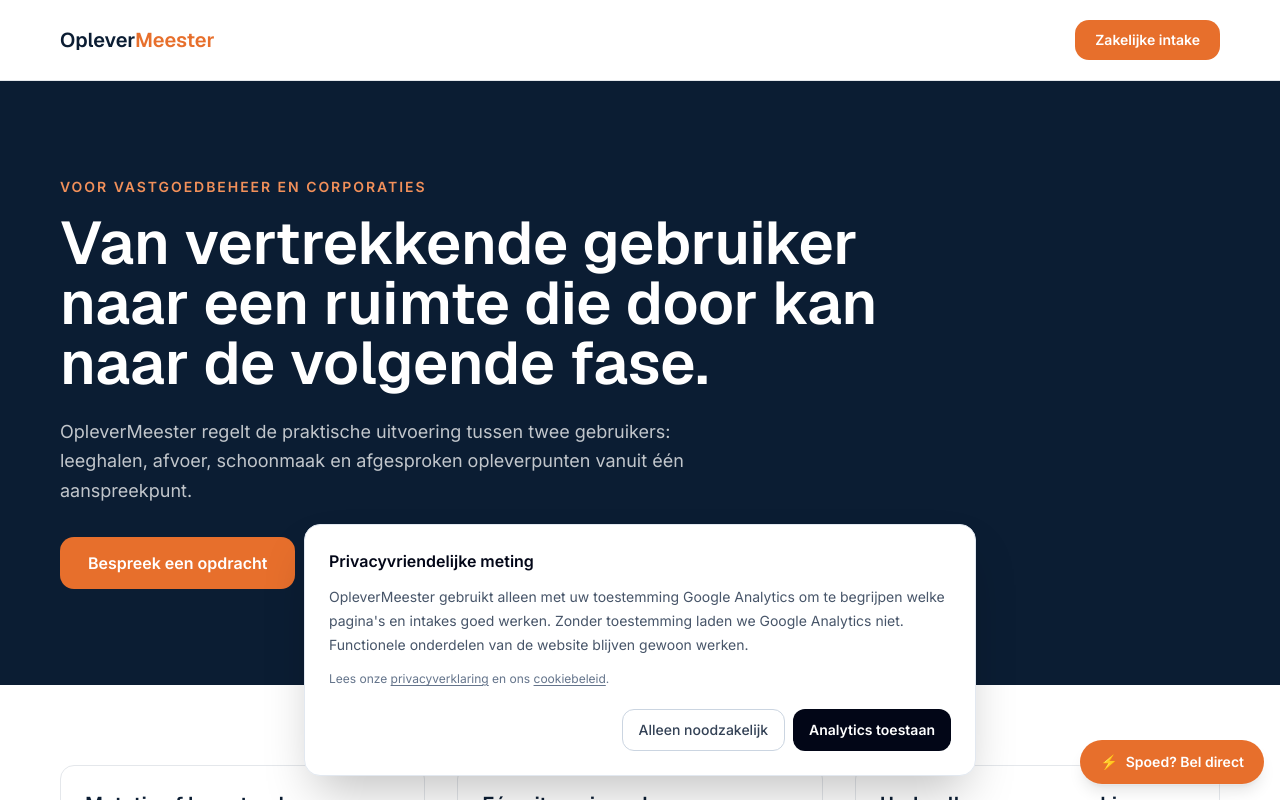
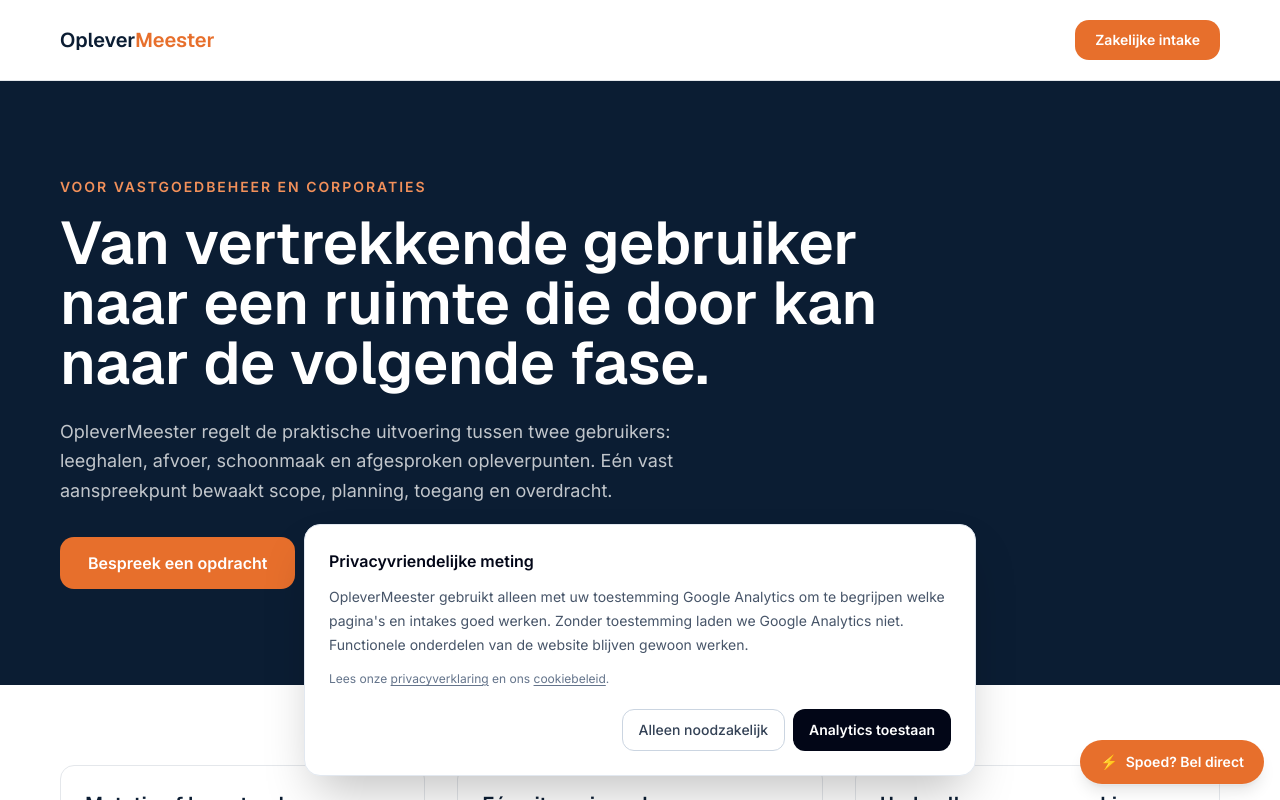
Before and after one commit to sandvlietbv/OpleverMeester, a Next.js app: page /zakelijk/vastgoedbeheer-en-corporaties in a window 1280 px wide. Shown: the top 800 px of the page. Built offline with nearby package versions, Linux system fonts and the light colour scheme.

Commit message:
Clarify B2B responsibility

```diff
--- a/app/zakelijk/vastgoedbeheer-en-corporaties/page.tsx
+++ b/app/zakelijk/vastgoedbeheer-en-corporaties/page.tsx
@@ -12,7 +12,7 @@ export default function Page() {
   return <>
     <header className="border-b border-surface-mid bg-white"><div className="container-om flex h-16 items-center justify-between md:h-20"><Link href="/" className="font-display text-lg font-semibold text-navy md:text-xl">Oplever<span className="text-orange">Meester</span></Link><a href="#intake" className="rounded-om bg-orange px-5 py-2.5 text-sm font-semibold text-white">Zakelijke intake</a></div></header>
     <main>
-      <section className="bg-navy py-16 text-white md:py-24"><div className="container-om max-w-5xl"><p className="text-sm font-semibold uppercase tracking-[0.14em] text-orange-light">Voor vastgoedbeheer en corporaties</p><h1 className="mt-4 max-w-4xl font-display text-4xl font-semibold leading-tight md:text-6xl">Van vertrekkende gebruiker naar een ruimte die door kan naar de volgende fase.</h1><p className="mt-6 max-w-2xl text-lg leading-relaxed text-white/75">OpleverMeester regelt de praktische uitvoering tussen twee gebruikers: leeghalen, afvoer, schoonmaak en afgesproken opleverpunten vanuit één aanspreekpunt.</p><a href="#intake" className="mt-8 inline-block rounded-om bg-orange px-7 py-3.5 font-semibold text-white">Bespreek een opdracht</a></div></section>
+      <section className="bg-navy py-16 text-white md:py-24"><div className="container-om max-w-5xl"><p className="text-sm font-semibold uppercase tracking-[0.14em] text-orange-light">Voor vastgoedbeheer en corporaties</p><h1 className="mt-4 max-w-4xl font-display text-4xl font-semibold leading-tight md:text-6xl">Van vertrekkende gebruiker naar een ruimte die door kan naar de volgende fase.</h1><p className="mt-6 max-w-2xl text-lg leading-relaxed text-white/75">OpleverMeester regelt de praktische uitvoering tussen twee gebruikers: leeghalen, afvoer, schoonmaak en afgesproken opleverpunten. Eén vast aanspreekpunt bewaakt scope, planning, toegang en overdracht.</p><a href="#intake" className="mt-8 inline-block rounded-om bg-orange px-7 py-3.5 font-semibold text-white">Bespreek een opdracht</a></div></section>
       <section className="bg-white py-16 md:py-20"><div className="container-om grid gap-8 md:grid-cols-3">{[["Mutatie of leegstand","We starten vanuit de daadwerkelijke staat van de ruimte en de afgesproken eindstaat."],["Eén uitvoeringsplan","We bundelen de afgesproken werkzaamheden zodat u niet zelf meerdere uitvoerende partijen hoeft aan te sturen."],["Herhaalbare samenwerking","Bij terugkerende opdrachten standaardiseren we werkwijze en informatiebehoefte waar dat praktisch voordeel oplevert."]].map(([t,b])=><div key={t} className="rounded-om border border-surface-mid p-6"><h2 className="font-display text-xl font-semibold text-navy">{t}</h2><p className="mt-2 text-sm leading-relaxed text-muted">{b}</p></div>)}</div></section>
       <section className="bg-surface-light py-16 md:py-20"><div className="container-om max-w-4xl"><h2 className="font-display text-3xl font-semibold text-navy">Uw opleverproces is leidend.</h2><p className="mt-4 leading-relaxed text-muted">We sluiten de opdracht aan op uw inspectiepunten, sleutelbeheer, rapportage en kwaliteitscontrole. Vooraf leggen we vast welke onderdelen bij de opdracht horen en welke eindstaat u verwacht.</p></div></section>
       <Contact />
```
